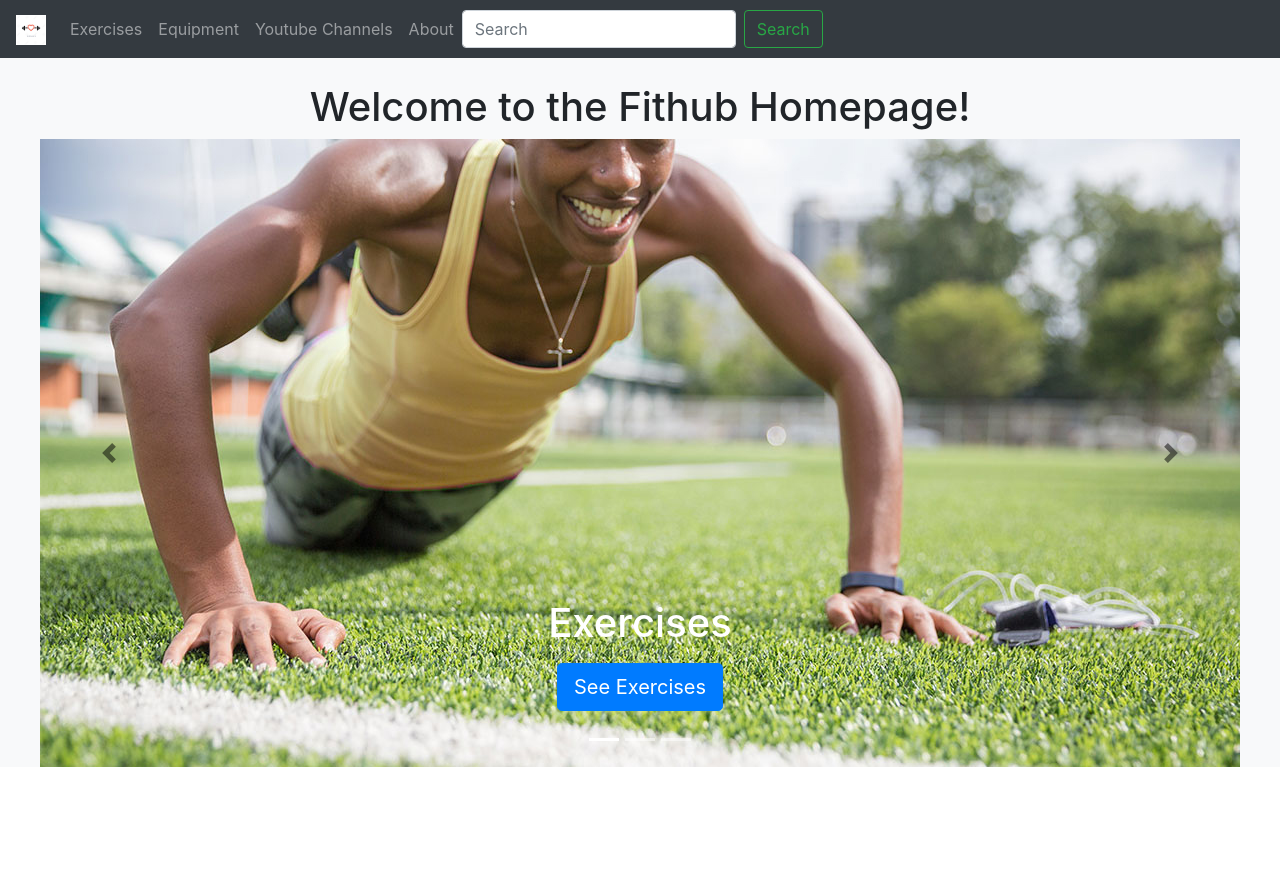
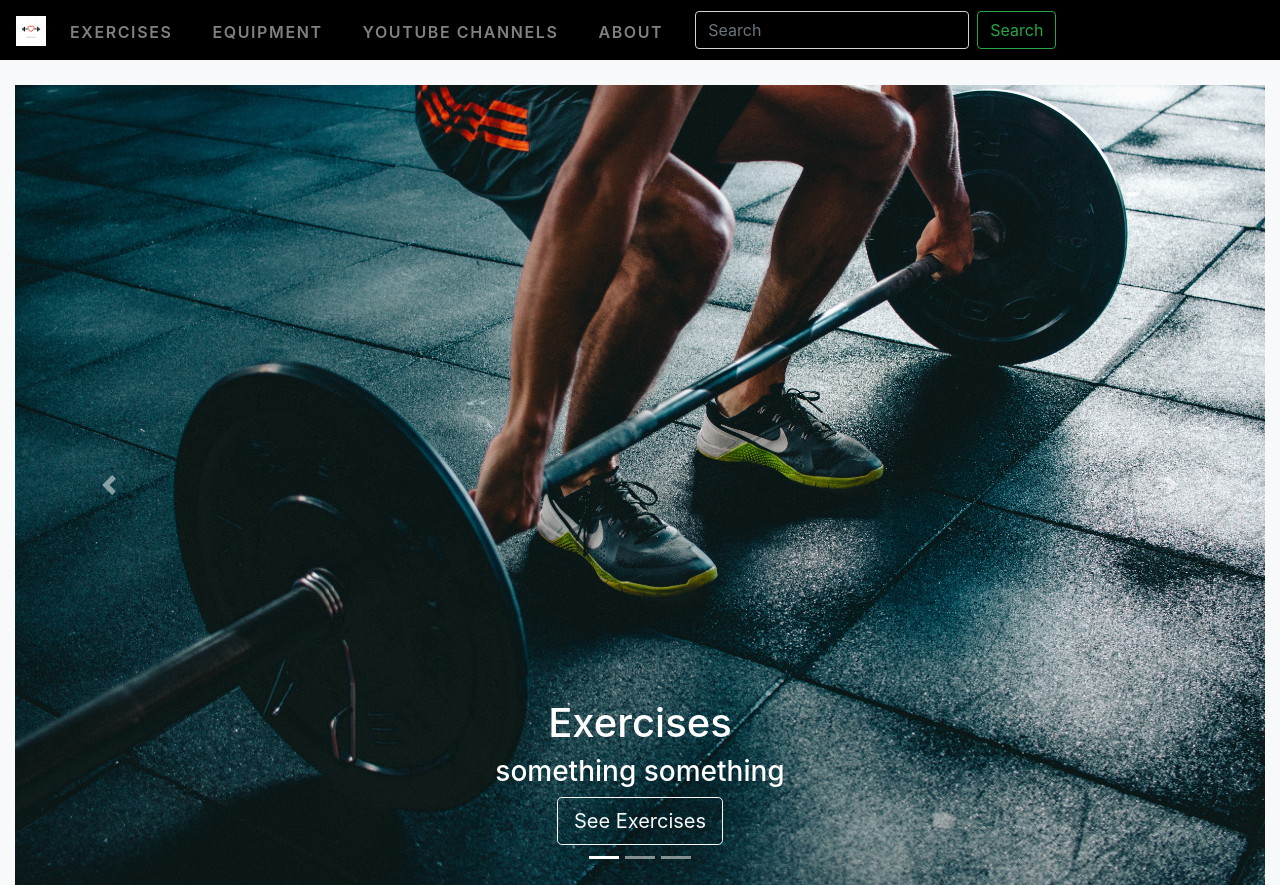
Before and after one commit to wuhoo16/fithub-website, a Flask app: page / in a window 1280 px wide. Before the commit the page ends 767 px from the top, so only its background shows below. Run offline with Flask 2, Linux system fonts and the light colour scheme; data that the repository does not hold is empty; some libraries are stand-ins or nearby versions.

Commit message:
new Homepage design

```diff
--- a/static/base.css
+++ b/static/base.css
@@ -1,3 +1,73 @@
+body {
+  background-color: black;
+}
+
+.container-fluid {
+  margin-bottom: 0;
+}
+
+/* NAVBAR */
+.navbar {
+  min-height: 50px;
+  text-transform: uppercase;
+  font-weight: 600;
+  letter-spacing: .1rem;
+  background: rgba(0,0,0,.6)!important;
+}
+.navbar-nav li {
+  padding-right: 1.5rem;
+  padding-top: 0.25rem;
+}
+.navbar-dark .navbar-nav .navbar-link {
+  color: white;
+}
+#fithubLogo {
+  filter: invert(100%);
+  height: 50px;
+  padding-right: 0.7rem;
+  padding-left: 0.3rem;
+}
+.form-control{
+  background-color: transparent;
+}
+.form-control:focus {
+  background-color: rgba(255, 255, 255, 0.911);
+}
+
+/* MODEL PAGES */
+.exercise-div {
+  padding-top: 6rem;
+  background: linear-gradient(0deg, rgb(255 255 255 / 23%), rgb(255 255 255 / 23%)), url(jumbotron1.png);
+  padding-bottom: 1rem;
+}
+.jumbotron-exercise {
+  background-image: url(jumbotron1.png);
+  border: rgb(94, 94, 94);
+  border-top: whitesmoke;
+  border-left: whitesmoke;
+  border-style: solid;
+  border-width: 0.75rem;
+  padding: 1rem 5rem 1rem 5rem;
+}
+.jumbotron-exercise h1 {
+  color: white;
+  font-size: 3.8rem;
+  font-weight: 700;
+  letter-spacing: 0.3rem;
+  text-shadow: .1rem .1rem .8rem black;
+  padding-bottom: 1rem;
+  text-transform: uppercase;
+}
+.jumbotron-exercise p {
+  color: white;
+  font-size: 2rem;
+  text-shadow: .1rem .1rem .5rem black;
+  padding-bottom: 1.6rem;
+}
+.grid-div {
+  background-color: transparent;
+}
+
 #modelGrid .row .col-md-4 .card .card-img-top {
   width: 360px;
   height: 270px;
@@ -7,41 +77,214 @@
   text-align: center;
   display: block;
 }
-
-.carousel-inner>.item {
-    width: 100%;
+.card-style {
+  border: whitesmoke;
+  border-style: solid;
+  border-width: 0.25rem;
+  background-image: url(jumbotron1.png);
+  box-shadow: 0 6px 10px rgba(255, 255, 255, 0.75), 0 0 6px rgba(255,255,255,.75);
+  transition: .3s transform cubic-bezier(.155,1.105,.295,1.12),.3s box-shadow,.3s -webkit-transform cubic-bezier(.155,1.105,.295,1.12);
+  cursor: pointer;
+}
+.card:hover {
+  transform: scale(1.05);
+  box-shadow: none;
+}
+.card-title {
+  padding-left: 1rem;
+  padding-right: 1rem;
+  color: whitesmoke;
+  font-size: 2rem;
+  font-weight: 600;
+  padding-top: 1rem;
+  text-transform: uppercase;
+}
+.card-body {
+  color: whitesmoke;
 }
 
-#homepageWelcomeMessage {
-    text-align: center;
+.checkbox-menu label {
+  margin-left: 0.5rem;
 }
 
-.carousel-control-next,
-.carousel-control-prev {
-  filter: invert(100%);
+.pagination {
+
+}
+
+/* CAROUSEL */
+.carousel-item-homepage {
+    height: 100vh;
+    max-width: 100%;
+}
+
+.carousel-item img {
+  height: 100%;
+  width: 100%;
+  object-fit: cover;
+}
+
+/* .carousel-caption {
+  position: absolute;
+  top: 38%;
+  text-transform: uppercase;
+  width: 100%;
+  right: 0;
+  left: 0;
+}
+.carousel-caption h1 {
+  font-size: 3.8rem;
+  font-weight: 700;
+  letter-spacing: 0.3rem;
+  text-shadow: .1rem .1rem .8rem black;
+  padding-bottom: 1rem;
+}
+.carousel-caption h3 {
+  font-size: 2rem;
+  text-shadow: .1rem .1rem .5rem black;
+  padding-bottom: 1.6rem;
+}
+.btn-lg {
+  border-width: medium;
+  border-radius: 0;
+  font-size: 1.1rem;
+} */
+
+/* INSTANCE PAGES */
+.jumbotron-exercise-instance {
+  background-image: url(jumbotron1.png);
+  border: rgb(197, 197, 197);
+  border-style: solid;
+  border-width: 0.6rem;
+  padding: 1rem 5rem 1rem 5rem;
+}
+.jumbotron-exercise-instance h1 {
+  color: white;
+  font-size: 3rem;
+  font-weight: 700;
+  letter-spacing: 0.2rem;
+  text-shadow: .1rem .1rem .8rem black;
+  text-transform: uppercase;
+}
+.exercise-instance-text{
+  color: white;
+}
+.jumbotron-exercise-instance-text {
+  margin: 1.5rem;
+  padding: 0.5rem;
+  background: transparent;
+  border: rgb(197, 197, 197);
+  border-style: solid;
+  border-width: 0.3rem;
+}
+.table caption {
+  color: white;
+}
+.tables {
+  padding-left: 2.25rem;
+  padding-right: 2.25rem;
+}
+.instance-text {
+  color: whitesmoke;
+  margin: 0;
+  margin-top: 3rem;
+  padding-bottom: 1rem;
+  font-size: xx-large;
+  background: transparent;
 }
 
 .header-pic {
   width: 20%;
   height: 20%;
 }
-
 .instance-pic {
   width: 30%;
   height: 40%;
 }
 
-.card {
-  box-shadow: 0 6px 10px rgba(0,0,0,.08), 0 0 6px rgba(0,0,0,.05);
-  transition: .3s transform cubic-bezier(.155,1.105,.295,1.12),.3s box-shadow,.3s -webkit-transform cubic-bezier(.155,1.105,.295,1.12);
-  cursor: pointer;
+/* ABOUT PAGE */
+.about-div {
+  padding-top: 5rem;
+  background-image: url(aboutbackground.png);
+}
+.jumbotron-about {
+  background-image: url(aboutbackground.png);
+  border: rgb(94, 94, 94);
+  border-top: whitesmoke;
+  border-left: whitesmoke;
+  border-style: solid;
+  border-width: 0.6rem;
+  padding: 1rem 5rem 1rem 5rem;
+}
+.jumbotron-about h1 {
+  color: white;
+  font-size: 3.8rem;
+  font-weight: 700;
+  letter-spacing: 0.3rem;
+  text-shadow: .1rem .1rem .8rem black;
+  text-transform: uppercase;
+}
+.website-description {
+  padding: 1rem;
+  margin-left: 0.75rem;
+  margin-right: 0.75rem;
+}
+.website-description p {
+  color: whitesmoke;
+  font-size: 1.25rem;
+  font-weight: 350;
+}
+#websiteDescription4 li {
+  color: whitesmoke;
+  font-size: 1.25rem;
+  font-weight: 350;
+}
+.about-header-text {
+  color: whitesmoke;
+  margin: 0;
+  margin-top: 1rem;
+  padding-bottom: 1rem;
+  font-size: 3rem;
+}
+.about-info-text {
+  color: whitesmoke;
+  font-size: 1.75rem;
+}
+#data-links li {
+  color: whitesmoke;
+  margin-top: 1rem;
+  font-size: 1rem;
+}
+#tools li {
+  color: whitesmoke;
+  margin-top: 1rem;
+  font-size: 1rem;
 }
 
-.card:hover {
-  transform: scale(1.05);
-  box-shadow: 0 10px 20px rgba(0,0,0,.12), 0 4px 8px rgba(0,0,0,.06);
+#andyCard .card-body{
+  color: black;
 }
-
-.checkbox-menu label {
-  margin-left: 0.5rem;
+#andyCard .card-title{
+  color: black;
+  text-align: center;
 }
+#kayleeCard .card-body{
+  color: black;
+}
+#kayleeCard .card-title{
+  color: black;
+  text-align: center;
+}
+#michelleCard .card-body{
+  color: black;
+}
+#michelleCard .card-title{
+  color: black;
+  text-align: center;
+}
+#christopherCard .card-body{
+  color: black;
+}
+#christopherCard .card-title{
+  color: black;
+  text-align: center;
+}
--- a/templates/homepage.html
+++ b/templates/homepage.html
@@ -1,90 +1,66 @@
 {% extends 'base.html' %} {% block head %}
 <title>Fithub Homepage</title>
+
 {% endblock %} {% block body %}
-<h1 id="homepageWelcomeMessage">Welcome to the Fithub Homepage!</h1>
-<div id="myCarousel" class="carousel slide centered" data-ride="carousel">
+<div id="homepageCarousel" class="carousel slide" data-ride="carousel">
   <ol class="carousel-indicators">
-    <li data-target="#myCarousel" data-slide-to="0" class="active"></li>
-    <li data-target="#myCarousel" data-slide-to="1"></li>
-    <li data-target="#myCarousel" data-slide-to="2"></li>
+    <li data-target="#homepageCarousel" data-slide-to="0" class="active"></li>
+    <li data-target="#homepageCarousel" data-slide-to="1"></li>
+    <li data-target="#homepageCarousel" data-slide-to="2"></li>
   </ol>
   <div class="carousel-inner">
-    <div class="carousel-item active">
-      <img
-        src="{{url_for('static', filename='carousel1.jpg')}}"
-        alt="Exercises"
-      />
-      <div class="container">
-        <div class="carousel-caption">
+    <div class="carousel-item active carousel-item-homepage">
+      <img src="static/carousel1.jpg">
+      <div class="carousel-caption text-center">
         <h1>Exercises</h1>
-          <p></p>
-          <p>
+        <h3>something something</h3>
         <a
-              class="btn btn-lg btn-primary"
+          class="btn btn-lg btn-outline-light"
           id="exerciseCarouselBtn"
           href="/exercises/1"
           role="button"
           >See Exercises</a
         >
-          </p>
       </div>
     </div>
-    </div>
-    <div class="carousel-item">
-      <img
-        src="{{url_for('static', filename='carousel2.jpg')}}"
-        alt="Equipment"
-      />
-      <div class="container">
-        <div class="carousel-caption">
+    <div class="carousel-item carousel-item-homepage">
+      <img src="static/carousel2.jpg">
+      <div class="carousel-caption text-center">
         <h1>Equipment</h1>
-          <p></p>
-          <p>
         <a
-              class="btn btn-lg btn-primary"
+          class="btn btn-lg btn-outline-light"
           id="equipmentCarouselBtn"
           href="/equipment/1"
           role="button"
           >See Equipment</a
         >
-          </p>
       </div>
     </div>
-    </div>
-    <div class="carousel-item">
-      <img
-        src="{{url_for('static', filename='carousel3.jpg')}}"
-        alt="Channels"
-      />
-      <div class="container">
-        <div class="carousel-caption">
+    <div class="carousel-item carousel-item-homepage">
+      <img src="static/carousel3.jpg">
+      <div class="carousel-caption text-center">
         <h1>Channels</h1>
-          <p></p>
-          <p>
         <a
-              class="btn btn-lg btn-primary"
+          class="btn btn-lg btn-outline-light"
           id="channelCarouselBtn"
           href="/channels/1"
           role="button"
           >See Channels</a
         >
-          </p>
-        </div>
       </div>
     </div>
   </div>
   <a
     class="carousel-control-prev"
-    id="carousel_prev"
-    href="#myCarousel"
+    href="#homepageCarousel"
     data-slide="prev"
   >
     <span class="carousel-control-prev-icon"></span>
   </a>
+
   <a
     class="carousel-control-next"
-    id="carousel_next"
-    href="#myCarousel"
+    href="#homepageCarousel"
     data-slide="next"
   >
     <span class="carousel-control-next-icon"></span>
```
Also changed, not shown: static/carousel1.jpg, static/carousel2.jpg, static/fithub.png (added), static/fithub_icon.png (added), 1 other file. Lines whose indentation alone changed are shown as unchanged.
